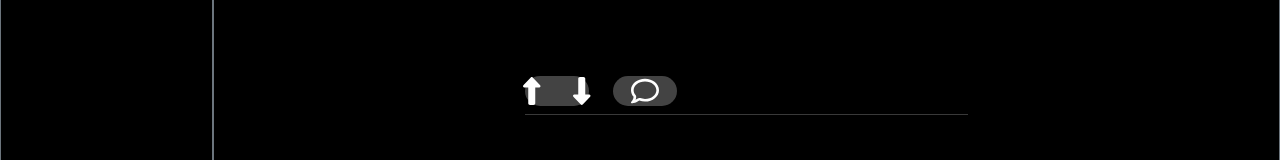
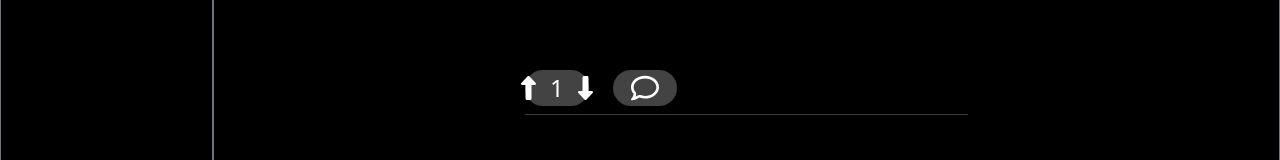
Before and after one commit to NicooGon/UCUDDIT_frontend, a React (Create React App) app: page / in a window 1280 px wide. Shown: the part 426-586 px from the top of the page. Built offline with nearby package versions, Linux system fonts and the light colour scheme.

Commit message:
authenticationLogicChanges

```diff
--- a/src/Atoms/Logout/Logout.js
+++ b/src/Atoms/Logout/Logout.js
@@ -9,7 +9,7 @@ export const LogoutButton = () =>{
     return <button id="logoutButton" onClick={()=>logout({returnTo: window.location.origin})}>
         <div className=" d-flex justify-content-center align-items-center ms-1">
             <FontAwesomeIcon icon={faRightFromBracket} />
-            <div className="ms-2">Logout</div>
+            <div className="ms-2">Log Out</div>
         </div>
         </button>
 }
--- a/src/Atoms/PostButton/PostButton.js
+++ b/src/Atoms/PostButton/PostButton.js
@@ -3,14 +3,24 @@ import { faPlus } from '@fortawesome/free-solid-svg-icons';
 import { FontAwesomeIcon } from '@fortawesome/react-fontawesome';
 import { useState } from "react";
 import { useNavigate } from 'react-router-dom';
+import { useAuth0 } from "@auth0/auth0-react";
 
 export default function PostButton() {
     const [postState, setPostState] = useState(false);
+    const {isAuthenticated} = useAuth0();
     const navigate = useNavigate();
 
     const togglePostTrue = () => {
-        setPostState(true);
-        navigate('/post');
+        if(isAuthenticated)
+        {
+            setPostState(true);
+            navigate('/post');
+        }
+        else
+        {
+            alert("You must register or log in to post.");
+        }
+
     }
 
     const togglePostFalse = () => {
--- a/src/Atoms/Profile/Profile.js
+++ b/src/Atoms/Profile/Profile.js
@@ -43,7 +43,7 @@ export const Profile = () => {
                         </li>
                         <li >
                             <div className="d-flex align-items-center ms-2">
-                                <LogoutButton  className="ms-4" />
+                                <LogoutButton  />
                             </div>
 
                         </li>
--- a/src/Components/Post/Post.js
+++ b/src/Components/Post/Post.js
@@ -7,25 +7,44 @@ import { useState } from "react";
 
 
 export default function Post(){
-    const {user} = useAuth0();
-    const [like, setLike] = useState(true);
-    const [dislike, setDisLike] = useState(true);
+    const {user, isAuthenticated} = useAuth0();
+    const [likeButton, setlikeButton] = useState(true);
+    const [dislikeButton, setDislikeButton] = useState(true);
 
-    const likePulsed= () =>{
-        setLike(!like);
-        if(!dislike)
+
+
+    const likeButtonPulsed= () =>{
+        if(isAuthenticated)
         {
-            setDisLike(true);
+            setlikeButton(!likeButton);
+            if(!dislikeButton)
+            {
+                setDislikeButton(true);
+            }
         }
+        else
+        {
+            alert("You must register or log in to rate.");
+        }
+
     }
 
-    const disLikePulsed = () => {
-        setDisLike(!dislike);
-        if(!like)
-        {
-            setLike(true);
-        }
+    const dislikeButtonPulsed = () => {
+        if(isAuthenticated)
+            {
+                setDislikeButton(!dislikeButton);
+                if(!likeButton)
+                {
+                    setlikeButton(true);
+                }
+            }
+            else
+            {
+                alert("You must register or log in to rate.");
+            }
     };
+
+
 
     return (
 
@@ -51,26 +70,26 @@ export default function Post(){
                 <div className="d-flex">
                     <div className="d-flex justify-content-center align-items-center rounded-5" id="likesContainer">
                         <button
-                            className="d-flex justify-content-center align-items-center fs-3 me-3"
+                            className="d-flex justify-content-center align-items-center fs-3 me-2"
                             id='likeButton'
-                            onClick={likePulsed}
+                            onClick={likeButtonPulsed}
                         >
-                            {like ? (
-                                <FontAwesomeIcon id="likeIcon" className='fs-3' icon={faUpLong} />
+                            {likeButton ? (
+                                <FontAwesomeIcon id="likeIcon" className='fs-4' icon={faUpLong} />
                             ) : (
-                                <FontAwesomeIcon id="likeIcon" className='fs-3' style={{ color: 'lightBlue' }} icon={faUpLong} />
+                                <FontAwesomeIcon id="likeIcon" className='fs-4' style={{ color: 'lightBlue' }} icon={faUpLong} />
                             )}
                         </button>
-
+                        <div className="fs-4">1</div>
                         <button
-                            className="d-flex justify-content-center align-items-center fs-3 ms-1"
+                            className="d-flex justify-content-center align-items-center fs-3 ms-2"
                             id='dislikeButton'
-                            onClick={disLikePulsed}
+                            onClick={dislikeButtonPulsed}
                         >
-                            {dislike ? (
-                                <FontAwesomeIcon id="disLikeIcon" className='fs-3' icon={faDownLong} />
+                            {dislikeButton ? (
+                                <FontAwesomeIcon id="disLikeIcon" className='fs-4' icon={faDownLong} />
                             ) : (
-                                <FontAwesomeIcon id="disLikeIcon" className='fs-3' style={{ color: 'lightBlue' }} icon={faDownLong} />
+                                <FontAwesomeIcon id="disLikeIcon" className='fs-4' style={{ color: 'lightBlue' }} icon={faDownLong} />
                             )}
                         </button>
                     </div>
--- a/src/Pages/SettingsScreen/SettingsScreen.js
+++ b/src/Pages/SettingsScreen/SettingsScreen.js
@@ -19,15 +19,15 @@ export default function SettingsScreen() {
                     }}
                 />
                 <div className='col-5 text-break mb-4'>
-                    <label style={{ fontSize: '3rem' }}>Name: {user?.given_name}</label>
+                    <label style={{ fontSize: '2rem' }}>Name: {user?.given_name}</label>
                     <div className='col-12'  style={{ backgroundColor: 'white', height: '0.3vh'}}></div>
                 </div>
                 <div className='col-5 text-break mb-4'>
-                    <label style={{ fontSize: '3rem' }}>Usuario: {user?.name}</label>
+                    <label style={{ fontSize: '2rem' }}>User: {user?.name}</label>
                     <div className='col-12'  style={{ backgroundColor: 'white', height: '0.3vh'}}></div>
                 </div>
                 <div className='col-5 text-break mb-4'>
-                    <label style={{ fontSize: '3rem' }}>Email: {user?.email}</label>
+                    <label style={{ fontSize: '2rem' }}>Email: {user?.email}</label>
                     <div style={{ backgroundColor: 'white', height: '0.3vh' }}></div>
                 </div>
             </div>
--- a/src/index.js
+++ b/src/index.js
@@ -9,7 +9,7 @@ import { BrowserRouter } from 'react-router-dom';
 const root = ReactDOM.createRoot(document.getElementById('root'));
 root.render(
   <React.StrictMode>
-    <Auth0Provider cacheLocation='localstorage' domain='dev-5iq5j15dwnemiije.us.auth0.com' clientId='gTX6nVCQhYalTUNuYyl3d7eS9Xxzppnk' authorizationParams={{redirect_uri: window.location.origin }}>
+    <Auth0Provider cacheLocation='localstorage' domain='ucuddit.us.auth0.com' clientId='dOeOFwXFlSzQM5XXLL6EtJIhOMiDnTjG' authorizationParams={{redirect_uri: window.location.origin }}>
     <BrowserRouter>
       <App />
       </BrowserRouter>
```
